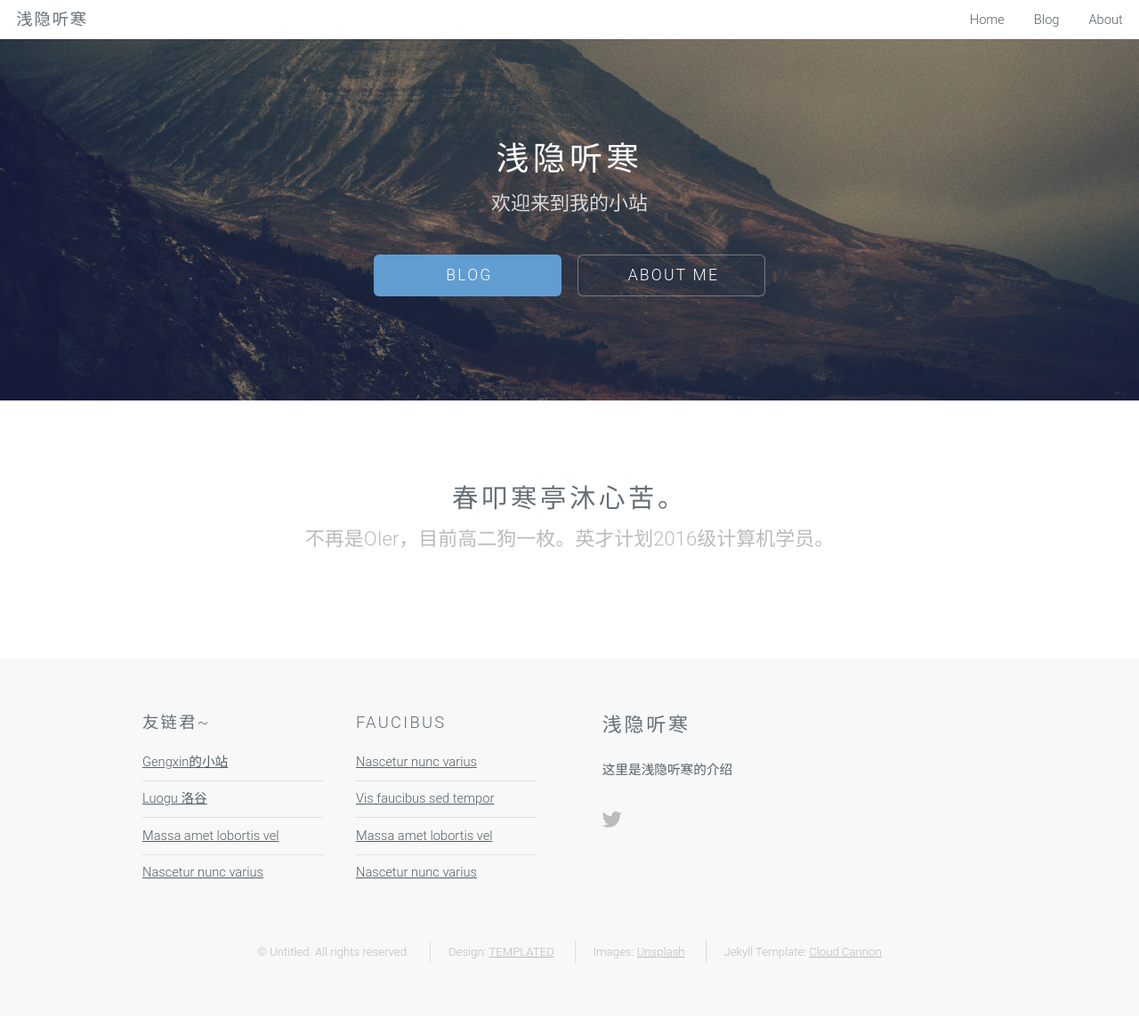
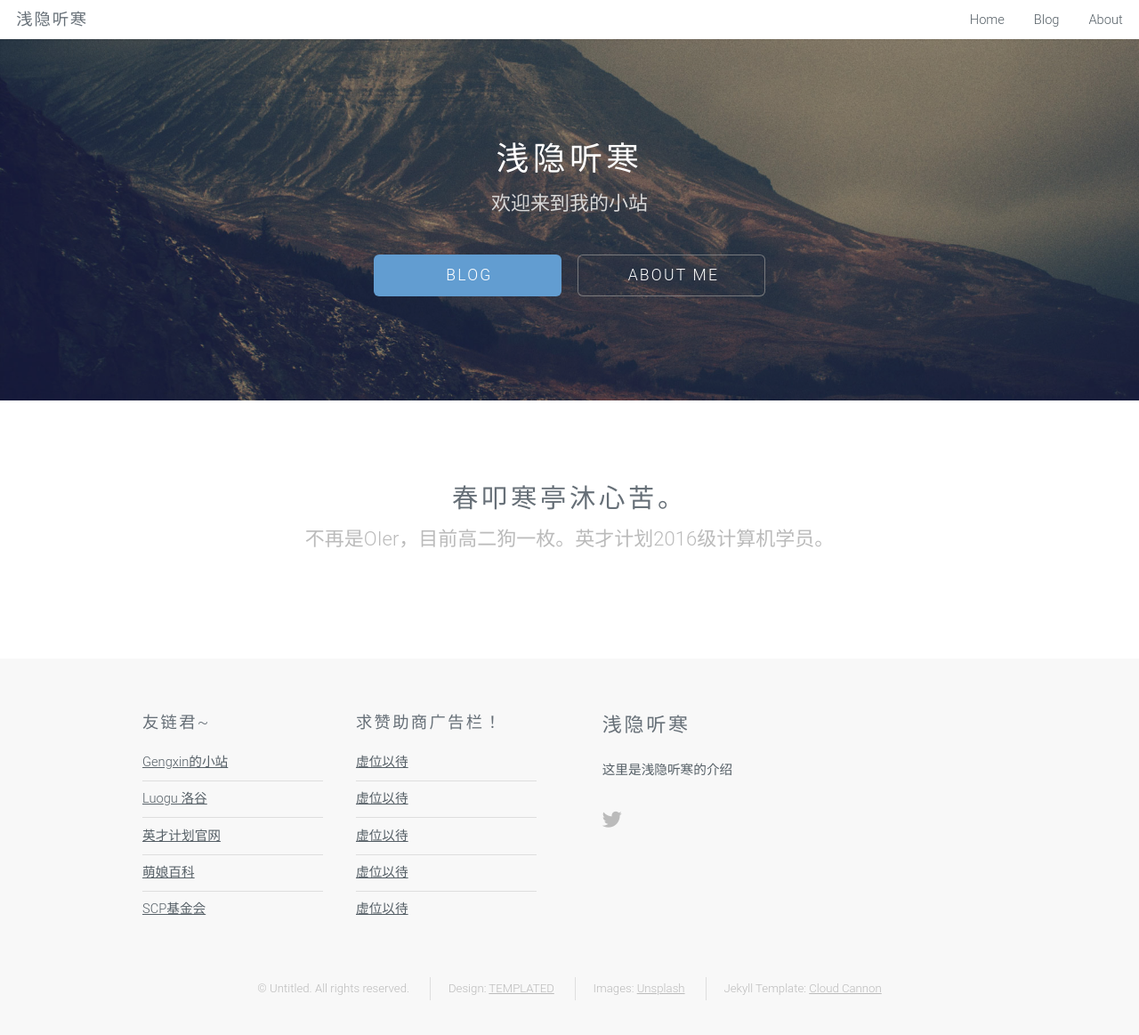
Before and after one commit to qianyintinghan/qianyintinghan.github.io, a Jekyll site: the page built from about.html, in a window 1280 px wide and 1182 px high. Shown: the top 1163 px of the window at 89% size. Built offline with Jekyll 4.4.1, drawn with Linux system fonts in a browser that asks for light colours; nearby versions of some CDN libraries; library files that are not in the unit come from our copies.

Commit message:
Update footer.html

```diff
--- a/_includes/footer.html
+++ b/_includes/footer.html
@@ -9,17 +9,19 @@
                         <ul class="alt">
                             <li><a href="http://zhangone.top" target="_blank">Gengxin的小站</a></li>
                             <li><a href="http://www.luogu.org" target="_blank">Luogu 洛谷</a></li>
-                            <li><a href="#">Massa amet lobortis vel</a></li>
-                            <li><a href="#">Nascetur nunc varius</a></li>
+                            <li><a href="http://www.ycjh.org" target="_blank">英才计划官网</a></li>
+                            <li><a href="https://zh.moegirl.org">萌娘百科</a></li>
+                            <li><a href="http:www.scp-wiki-cn.org" target="_blank">SCP基金会</a></li>
                         </ul>
                     </div>
                     <div class="6u">
-                        <h3>Faucibus</h3>
+                        <h3>求赞助商广告栏！</h3>
                         <ul class="alt">
-                            <li><a href="#">Nascetur nunc varius</a></li>
-                            <li><a href="#">Vis faucibus sed tempor</a></li>
-                            <li><a href="#">Massa amet lobortis vel</a></li>
-                            <li><a href="#">Nascetur nunc varius</a></li>
+                            <li><a href="#">虚位以待</a></li>
+                            <li><a href="#">虚位以待</a></li>
+                            <li><a href="#">虚位以待</a></li>
+                            <li><a href="#">虚位以待</a></li>
+                            <li><a href="#">虚位以待</a></li>
                         </ul>
                     </div>
                 </div>
```
